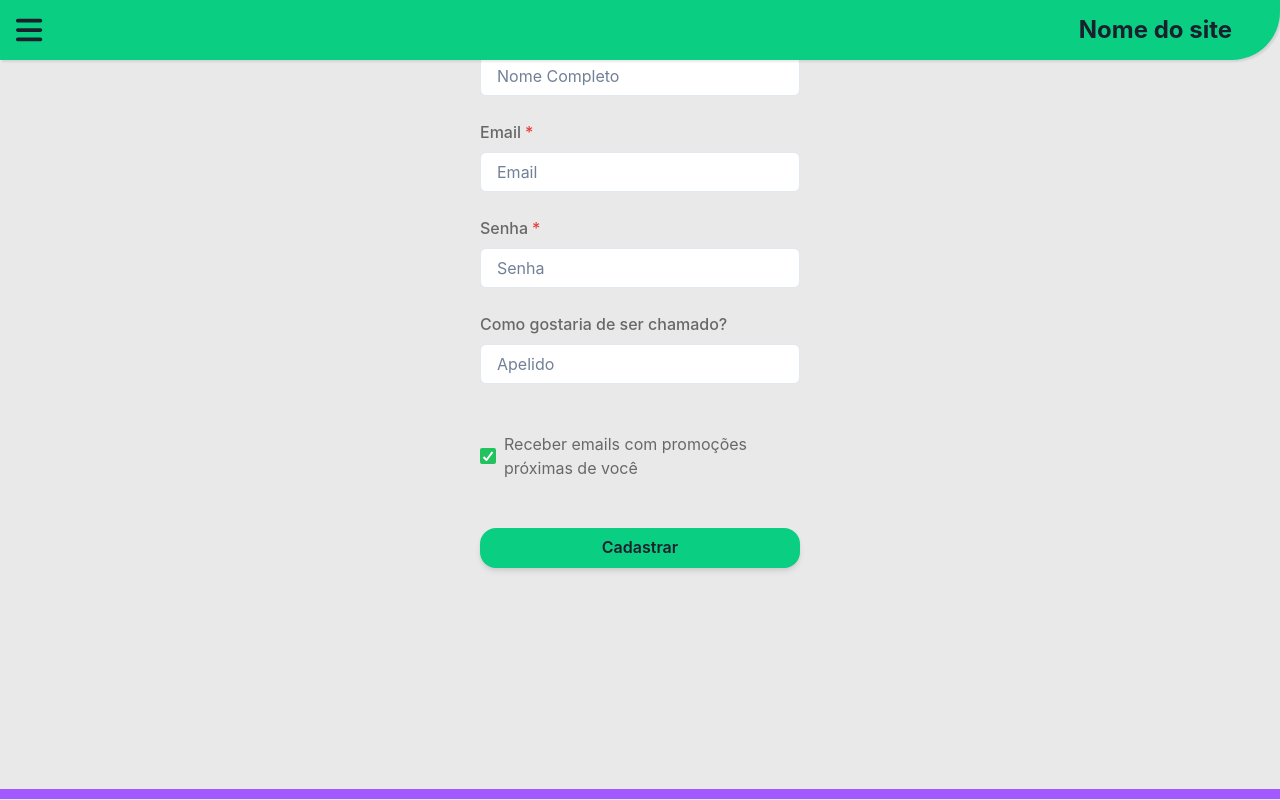
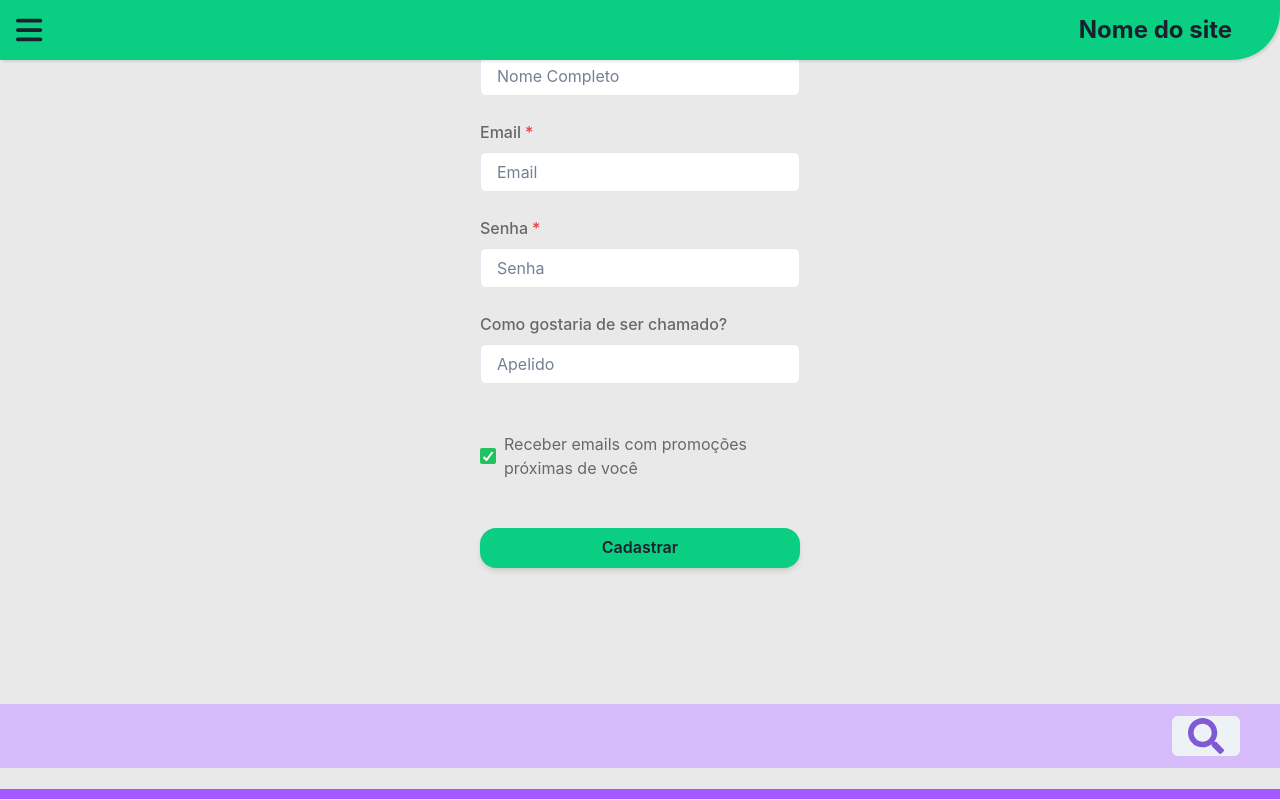
Before and after one commit to ThalesBMC/projetaoSI-22.1-app, a Next.js app: page /cadastro in a window 1280 px wide. Built offline with nearby package versions, Linux system fonts and the light colour scheme.

Commit message:
add react-icons

```diff
--- /dev/null
+++ b/components/Search/index.js
@@ -0,0 +1,43 @@
+import {
+  Flex,
+  Button,
+  Text,
+  Icon,
+  Modal,
+  useDisclosure,
+} from "@chakra-ui/react";
+import { useState } from "react";
+import { FaSearch } from "react-icons/fa";
+
+export const Search = () => {
+  const [isActivated, setIsActivated] = useState(false);
+  const { isOpen, onOpen, onClose } = useDisclosure();
+
+  const handleSearchButton = () => {
+    setIsActivated(true);
+    onOpen();
+  };
+  console.log(isActivated);
+  const handleDisplay = () => {
+    isActivated === true ? "none" : "flex";
+  };
+  return (
+    <Flex justify="end" bg="purple.200">
+      <Flex
+        mr="10"
+        borderRadius="full"
+        bg="purple.200"
+        h="16"
+        align={"center"}
+        display={handleDisplay()}
+      >
+        <Button onClick={handleSearchButton}>
+          <Icon as={FaSearch} w="9" h="9" color={"purple.500"} />
+        </Button>
+      </Flex>
+      <Modal isOpen={isOpen} onClose={onClose}>
+        <Text>asdasd</Text>
+      </Modal>
+    </Flex>
+  );
+};
--- a/package.json
+++ b/package.json
@@ -21,7 +21,8 @@
     "next": "12.2.5",
     "next-seo": "^5.5.0",
     "react": "18.2.0",
-    "react-dom": "18.2.0"
+    "react-dom": "18.2.0",
+    "react-icons": "^4.4.0"
   },
   "devDependencies": {
     "eslint": "8.23.0",
--- a/pages/cadastro.js
+++ b/pages/cadastro.js
@@ -10,6 +10,7 @@ import {
 
 import { Footer } from "../components/Footer";
 import { Header } from "../components/Header";
+import { Search } from "../components/Search";
 
 export default function login() {
   return (
@@ -79,6 +80,7 @@ export default function login() {
           </Button>
         </Flex>
       </Flex>
+      <Search />
       <Footer />
     </Flex>
   );
```
Also changed, not shown: components/Search/SearchModal.js (added, +26 -0 lines), 1 other file (tests, documents, lock files or other folders).
